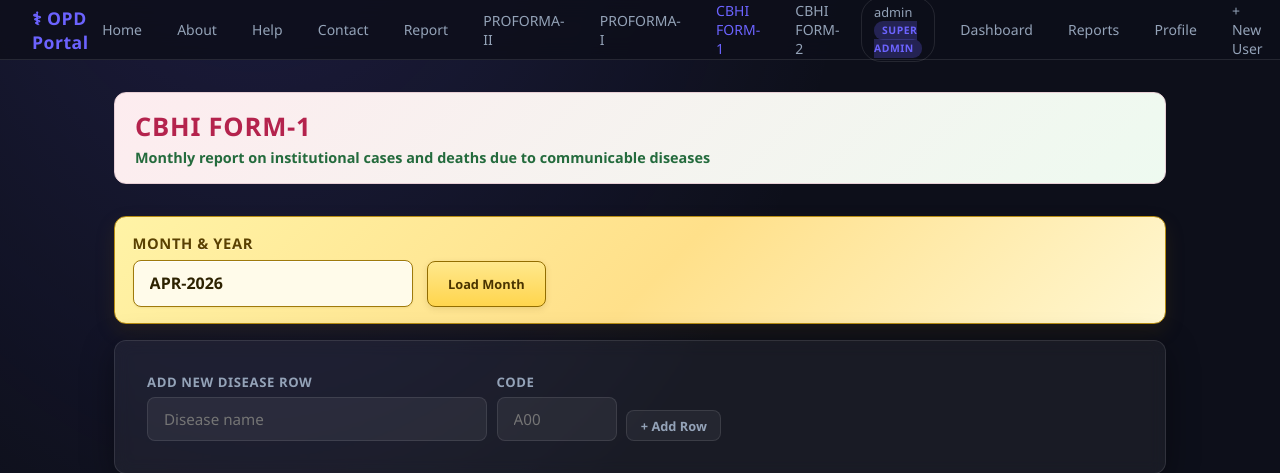
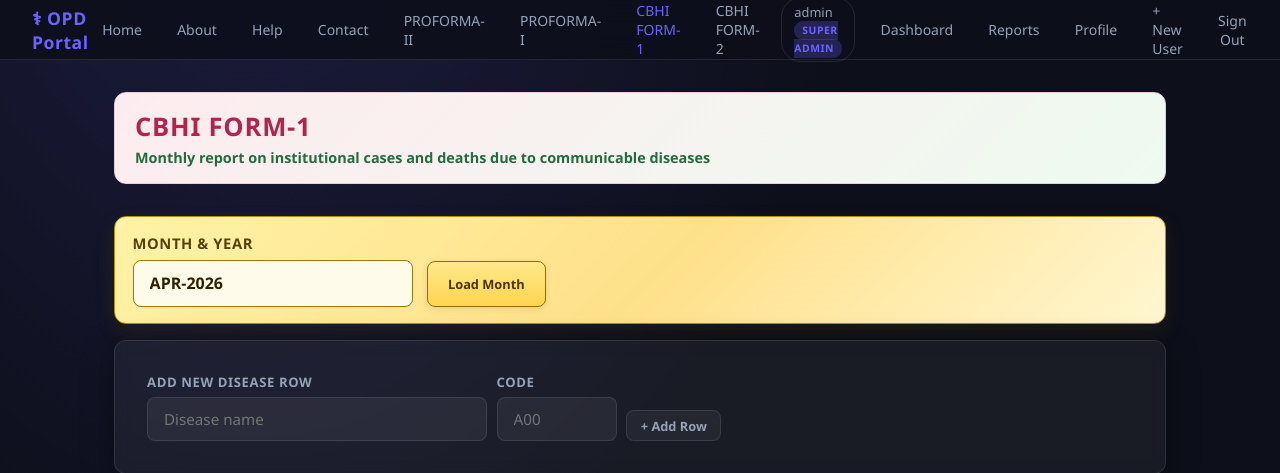
Before and after one commit to navdeepptu23-max/opd-portal, a Flask app: page /reports/cbhi-form1 in a window 1280 px wide; the page is wider, and only the part inside the window is pictured. Shown: the top 473 px of that part. Run offline with Flask 3, Linux system fonts and the light colour scheme; a user stored in the database is signed in; data comes from the database, SQL or seed files in the repository; some libraries are stand-ins or nearby versions.

Commit message:
Remove Report module link from portal navigation

```diff
--- a/portal/templates/base.html
+++ b/portal/templates/base.html
@@ -276,7 +276,6 @@
     <a href="{{ url_for('about') }}" {% if request.endpoint == 'about' %}class="active"{% endif %}>About</a>
     <a href="{{ url_for('help_page') }}" {% if request.endpoint == 'help_page' %}class="active"{% endif %}>Help</a>
     <a href="{{ url_for('contact') }}" {% if request.endpoint == 'contact' %}class="active"{% endif %}>Contact</a>
-    <a href="{{ url_for('morbidity.proforma_ii') }}" {% if request.endpoint == 'morbidity.proforma_ii' %}class="active"{% endif %}>Report</a>
     <a href="{{ url_for('proforma_ii_editable_report') }}" {% if request.endpoint == 'proforma_ii_editable_report' %}class="active"{% endif %}>PROFORMA-II</a>
     <a href="{{ url_for('proforma_i_hpi_report') }}" {% if request.endpoint == 'proforma_i_hpi_report' %}class="active"{% endif %}>PROFORMA-I</a>
     <a href="{{ url_for('cbhi_form1_report') }}" {% if request.endpoint == 'cbhi_form1_report' %}class="active"{% endif %}>CBHI FORM-1</a>
```
